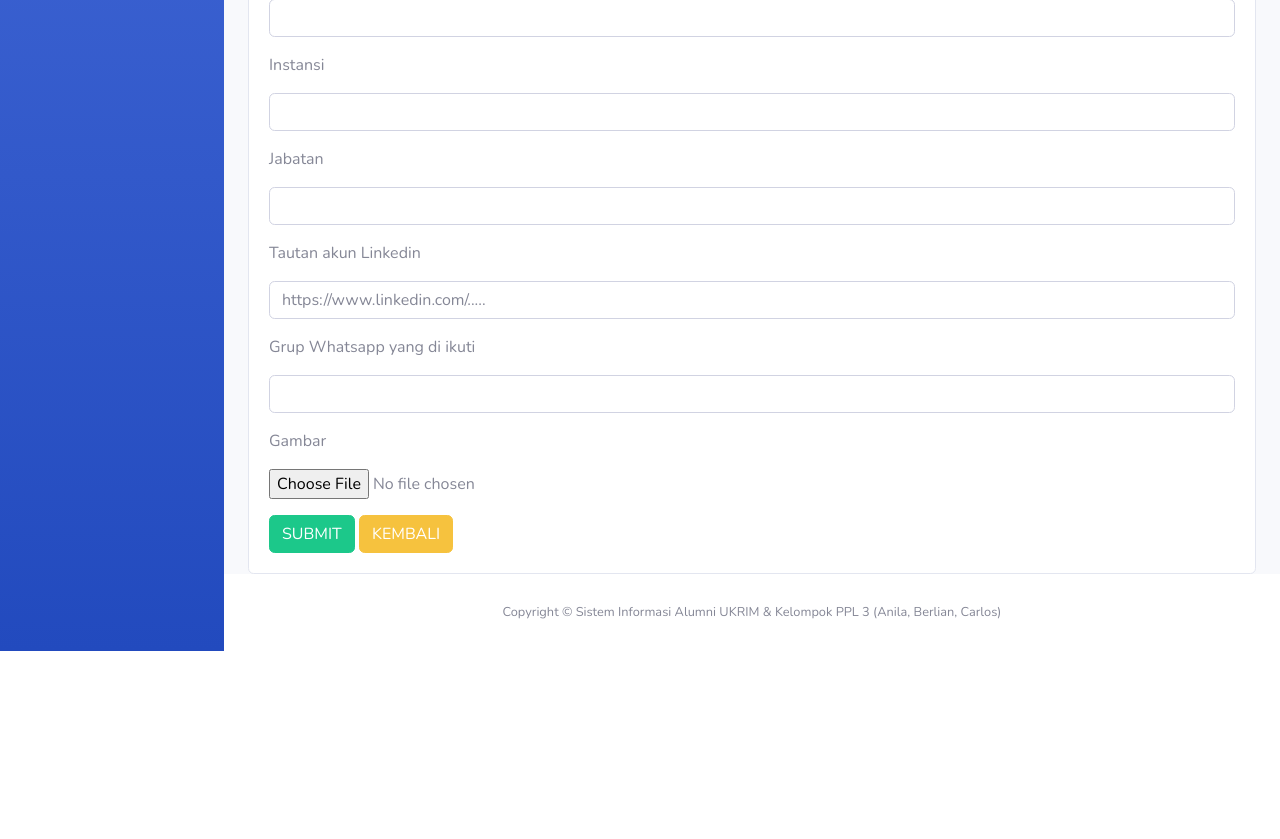
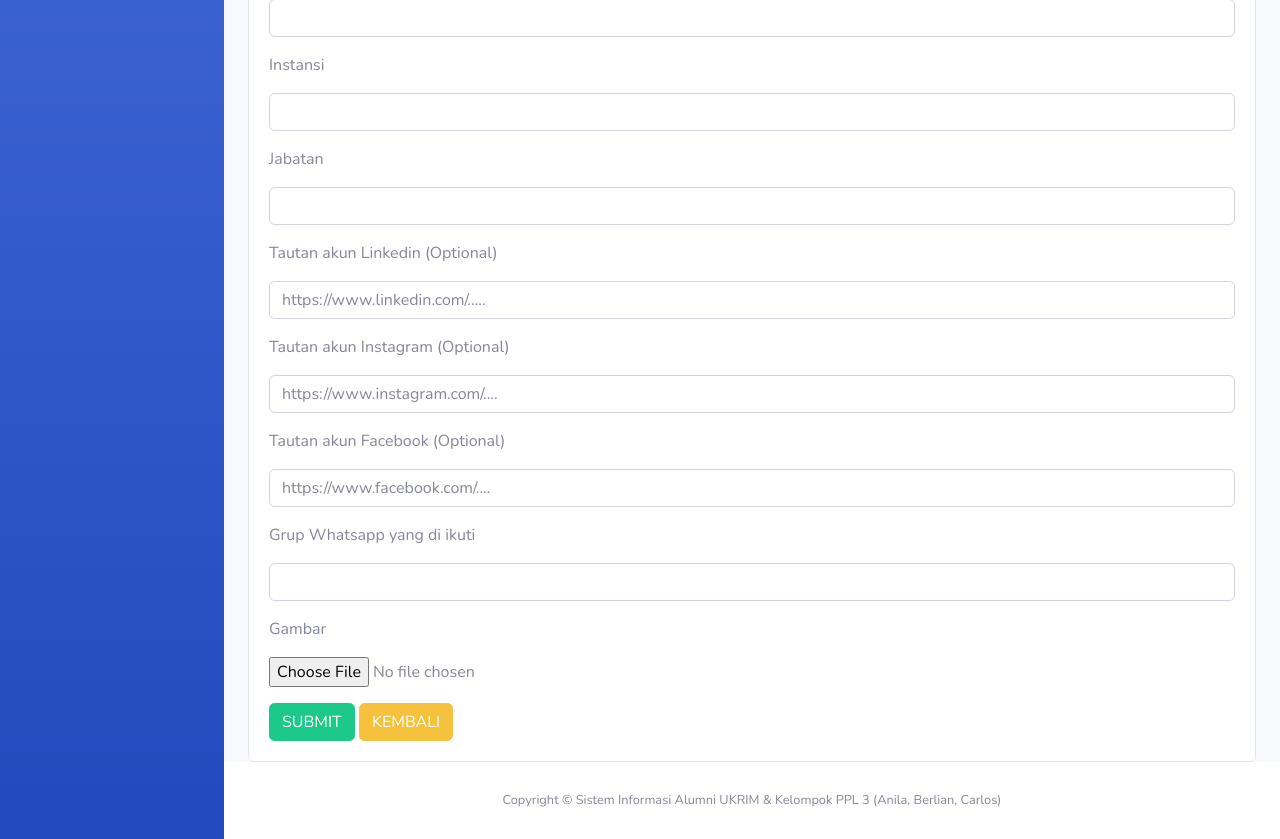
Before and after one commit to carllosnd/SistemInformasiAlumni, a Django app: page /ajukandata in a window 1280 px wide. Shown: the part 800-1639 px from the top of the page. Before the commit the page ends 1451 px from the top, so only its background shows below. Run offline with Django 4.2, Linux system fonts and the light colour scheme; the visitor is signed in with stand-in values (Sample User, id 1); data that the repository does not hold is empty; some libraries are stand-ins or nearby versions.

Commit message:
Update model Data Alumni dan Ajukan Data

```diff
--- a/app/models.py
+++ b/app/models.py
@@ -19,6 +19,8 @@ class DataAlumni(models.Model):
     gambar = models.ImageField(upload_to='static/assets/images', blank=True, null=True)
     grup = models.CharField(max_length=255)
     linkedin = models.CharField(max_length=255)
+    instagram = models.CharField(max_length=255)
+    facebook = models.CharField(max_length=255)
     status = models.BooleanField(default=False)
     user = models.ForeignKey(User, on_delete=models.CASCADE)
 
--- a/app/views.py
+++ b/app/views.py
@@ -145,11 +145,13 @@ def strorg(request):
 def alumni(request):
     if 'search' in request.GET:
         search = request.GET['search']
-        # data = Data.objects.filter(last_name__icontains=q)
-        multiple_q = Q(Q(nim__icontains=search) | Q(nama__icontains=search))
+        multiple_q = Q(Q(nama__icontains=search) | Q(nim__icontains=search))
         dataalumni = DataAlumni.objects.filter(multiple_q)
     else :
         dataalumni = DataAlumni.objects.filter(status=True).order_by('nama')
+    paginator = Paginator(dataalumni, 6)  # Membagi data menjadi 10 item per halaman
+    page = request.GET.get('page')
+    dataalumni = paginator.get_page(page)
     context = {
         'dataalumni' : dataalumni
     }
@@ -220,6 +222,8 @@ def postajukandata(request):
     gambar = request.FILES['gambar']
     grup = request.POST['grup']
     linkedin = request.POST['linkedin']
+    instagram = request.POST['instagram']
+    facebook = request.POST['facebook']
 
     if DataAlumni.objects.filter(nim=nim).exists():
         messages.error(request, 'Nim yang di input sudah ada')
@@ -238,6 +242,8 @@ def postajukandata(request):
             gambar=gambar,
             grup=grup,
             linkedin = linkedin,
+            instagram = instagram,
+            facebook = facebook,
             user=request.user
         )
         dataalumni.status = False
@@ -271,6 +277,8 @@ def postupdatedata(request):
     user_data.jabatan = request.POST.get('jabatan')
     user_data.grup = request.POST.get('grup')
     user_data.linkedin = request.POST.get('linkedin')
+    user_data.instagram = request.POST.get('instagram')
+    user_data.facebook = request.POST.get('facebook')
     user_data.save()
     messages.success(request, 'Data anda berhasil diperbaharui')
     return redirect('/homeuser')
@@ -603,7 +611,7 @@ def homeuser(request):
 
 @login_required(login_url='login')
 def bincangalumni(request):
-    dataalumni = DataAlumni.objects.get(user=request.user)
+    # dataalumni = DataAlumni.objects.get(user=request.user)
     datapesan = BincangAlumni.objects.all().order_by('-date')
     datareply = Reply.objects.all().order_by('date_reply')
     context = {
--- a/templates/user/ajukandata.html
+++ b/templates/user/ajukandata.html
@@ -56,8 +56,16 @@
                     <input class="form-control" type="text" name="jabatan" maxlength="255" required>
                 </div>
                 <div class="form-group">
-                    <p>Tautan akun Linkedin</p>
+                    <p>Tautan akun Linkedin (Optional)</p>
                     <input class="form-control" type="text" name="linkedin" maxlength="255" placeholder="https://www.linkedin.com/.....">
+                </div>
+                <div class="form-group">
+                    <p>Tautan akun Instagram (Optional)</p>
+                    <input class="form-control" type="text" name="instagram" maxlength="255" placeholder="https://www.instagram.com/....">
+                </div>
+                <div class="form-group">
+                    <p>Tautan akun Facebook (Optional)</p>
+                    <input class="form-control" type="text" name="facebook" maxlength="255" placeholder="https://www.facebook.com/....">
                 </div>
                 <div class="form-group">
                     <p>Grup Whatsapp yang di ikuti</p>
```
Also changed, not shown: templates/admin/alumni/dataalumni.html (+23 -8 lines), templates/user/home.html (+9 -1 lines), templates/user/updatedata.html (+9 -1 lines).
